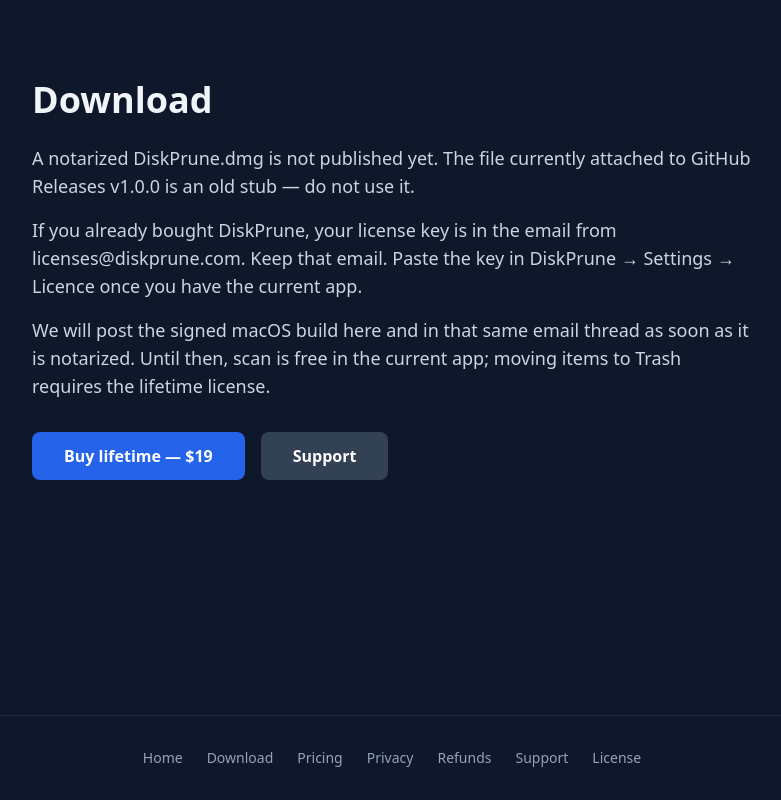
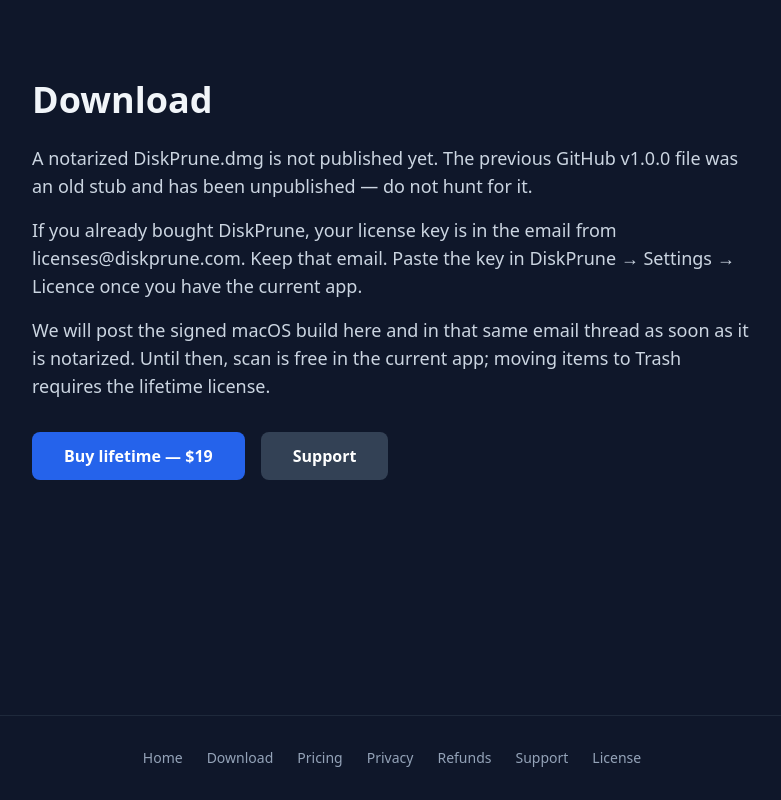
Before and after one commit to ssbharathqcca-pixel/diskprune, an Astro site in the folder web/: page /download in a window 1280 px wide. Shown: the whole page, without its empty margins (248-1029 px from the left). Built offline with nearby package versions, Linux system fonts and the light colour scheme; Astro itself is replaced by a stand-in of ours.

Commit message:
fix(web): download page — v1.0.0 stub is unpublished, not attached
Keep the page honest after converting the GitHub v1.0.0 release to draft.
Still no DMG link. Still not labeled notarized.

```diff
--- a/web/src/pages/download.astro
+++ b/web/src/pages/download.astro
@@ -6,8 +6,8 @@
   <main class="max-w-3xl mx-auto px-6 py-20">
     <h1 class="text-4xl font-bold mb-6">Download</h1>
     <p class="text-lg text-slate-300 mb-4">
-      A notarized DiskPrune.dmg is not published yet. The file currently attached to GitHub
-      Releases v1.0.0 is an old stub — do not use it.
+      A notarized DiskPrune.dmg is not published yet. The previous GitHub
+      v1.0.0 file was an old stub and has been unpublished — do not hunt for it.
     </p>
     <p class="text-lg text-slate-300 mb-4">
       If you already bought DiskPrune, your license key is in the email from
```
